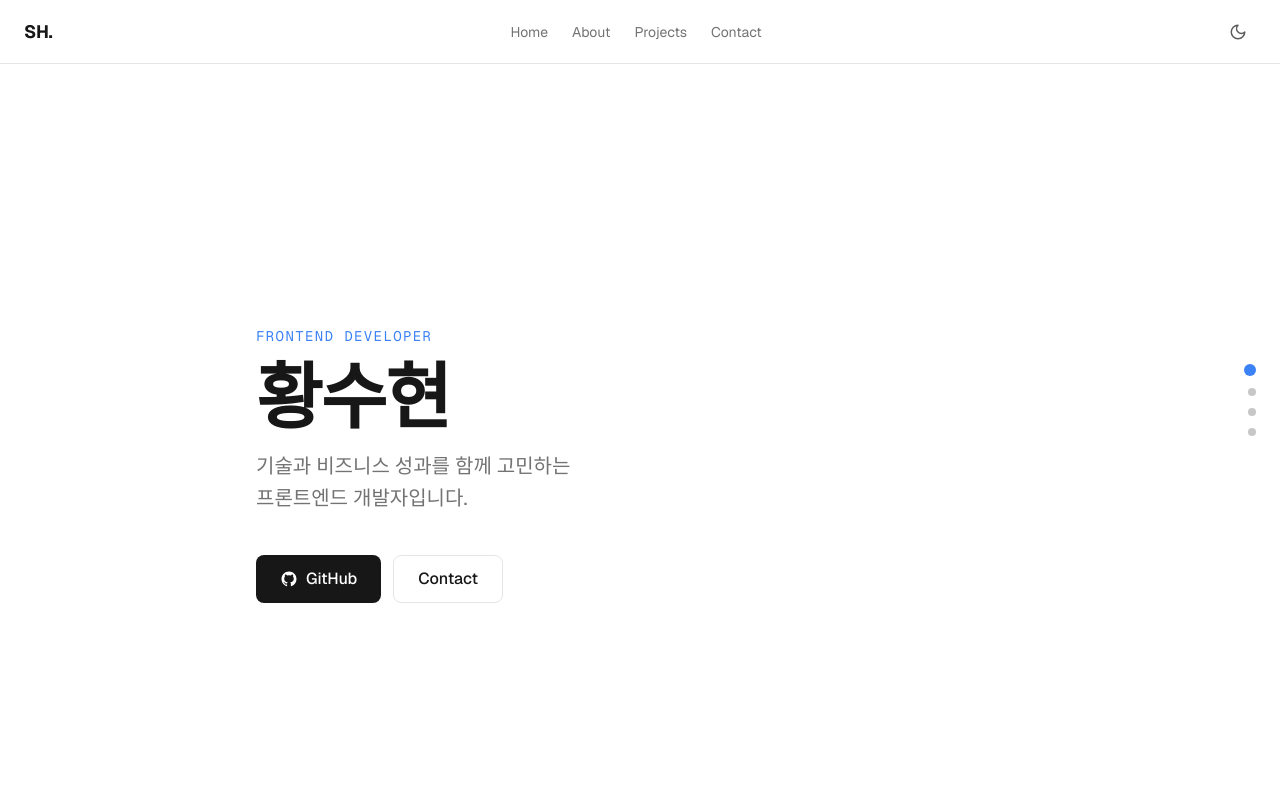
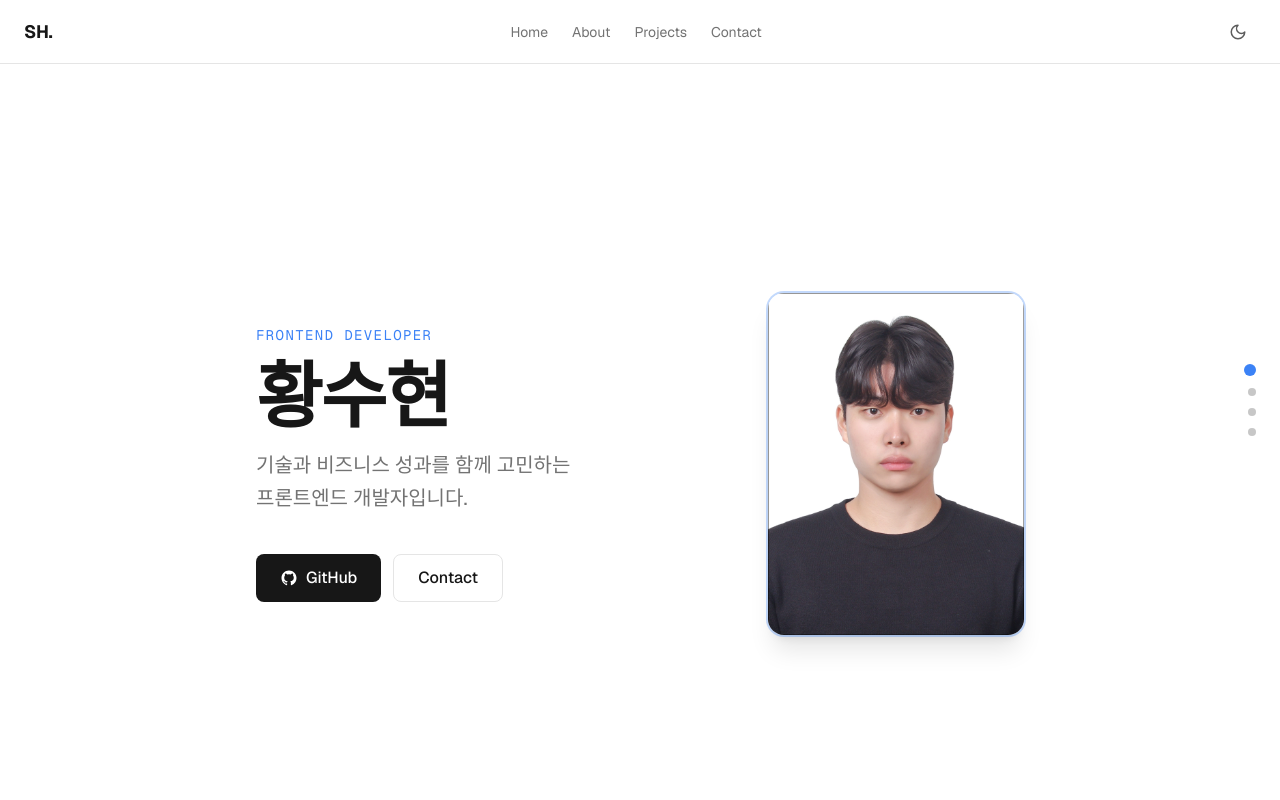
Before and after one commit to Soohyeon02/portfolio, a Next.js app: page / in a window 1280 px wide. Shown: the top 800 px of the page. Built offline with nearby package versions, Linux system fonts and the light colour scheme.

Commit message:
feat(hero): add id photo in Hero section

```diff
--- a/components/sections/HeroSection.tsx
+++ b/components/sections/HeroSection.tsx
@@ -1,5 +1,6 @@
 'use client'
 
+import Image from 'next/image'
 import { motion } from 'framer-motion'
 import { Button } from '@/components/ui/Button'
 
@@ -25,7 +26,8 @@ export const HeroSection = () => {
       id="hero"
       className="min-h-screen flex items-center justify-center px-6"
     >
-      <div className="max-w-3xl w-full">
+      <div className="max-w-3xl w-full flex flex-col-reverse md:flex-row items-center justify-center gap-10">
+        <div className="flex-1">
           <motion.p
             custom={0}
             initial="hidden"
@@ -51,7 +53,7 @@ export const HeroSection = () => {
             initial="hidden"
             animate="visible"
             variants={fadeUp}
-          className="text-lg md:text-xl text-muted-foreground max-w-xl mb-10 leading-relaxed"
+            className="text-lg md:text-xl text-muted-foreground mb-10 leading-relaxed"
           >
             기술과 비즈니스 성과를 함께 고민하는
             <br />
@@ -87,6 +89,24 @@ export const HeroSection = () => {
             </Button>
           </motion.div>
         </div>
+
+        <motion.div
+          custom={0.2}
+          initial="hidden"
+          animate="visible"
+          variants={fadeUp}
+          className="shrink-0"
+        >
+          <Image
+            src="/images/id_photo.webp"
+            alt="황수현 증명 사진"
+            width={256}
+            height={320}
+            className="rounded-2xl object-cover shadow-xl ring-2 ring-accent/30"
+            priority
+          />
+        </motion.div>
+      </div>
     </section>
   )
 }
```
Also changed, not shown: public/images/id_photo.webp (added). Lines whose indentation alone changed are shown as unchanged.
